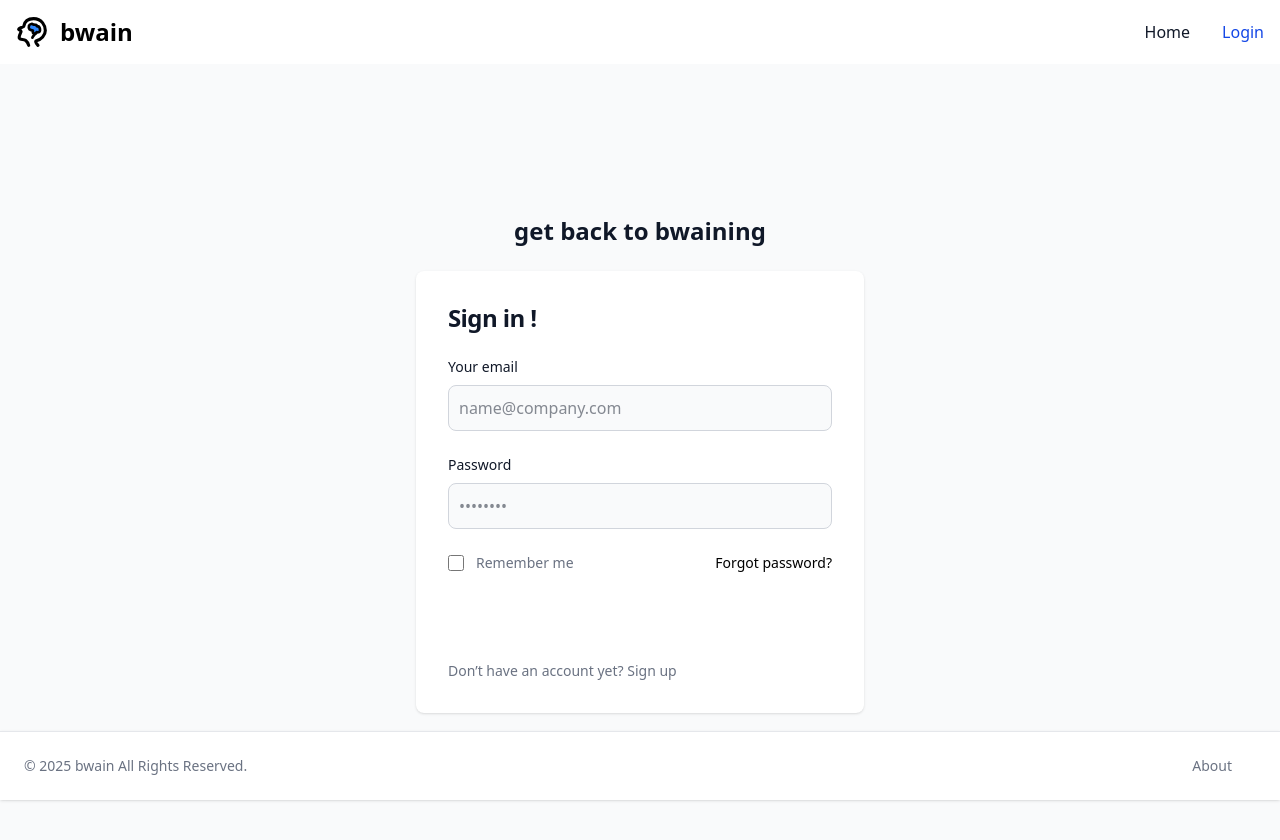
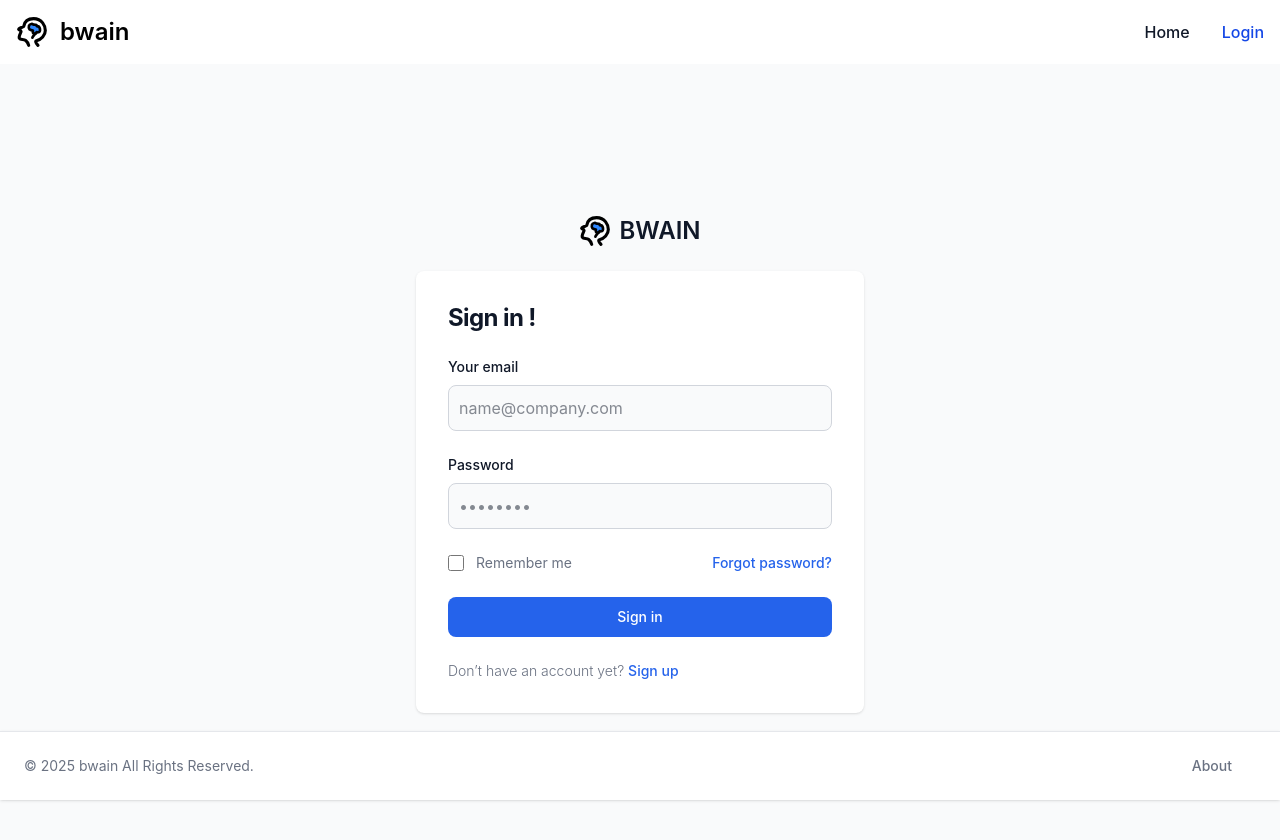
Before and after one commit to MaximeTripp/bwain.space, a React (Vite) app in the folder frontend/: page /login in a window 1280 px wide. Shown: the top 840 px of the page. Built offline with nearby package versions, Linux system fonts and the light colour scheme.

Commit message:
Added dark background to MainLayout and fixed font stylings.

```diff
--- a/frontend/src/index.css
+++ b/frontend/src/index.css
@@ -1 +1,18 @@
 @import "tailwindcss";
+
+@theme {
+    --color-primary-50: #eff6ff;
+    --color-primary-100: #dbeafe;
+    --color-primary-200: #bfdbfe;
+    --color-primary-300: #93c5fd;
+    --color-primary-400: #60a5fa;
+    --color-primary-500: #3b82f6;
+    --color-primary-600: #2563eb;
+    --color-primary-700: #1d4ed8;
+    --color-primary-800: #1e40af;
+    --color-primary-900: #1e3a8a;
+
+    --font-sans: 'Inter', 'ui-sans-serif', 'system-ui', '-apple-system', 'system-ui', 'Segoe UI', 'Roboto', 'Helvetica Neue', 'Arial', 'Noto Sans', 'sans-serif', 'Apple Color Emoji', 'Segoe UI Emoji', 'Segoe UI Symbol', 'Noto Color Emoji';
+    --font-body: 'Inter', 'ui-sans-serif', 'system-ui', '-apple-system', 'system-ui', 'Segoe UI', 'Roboto', 'Helvetica Neue', 'Arial', 'Noto Sans', 'sans-serif', 'Apple Color Emoji', 'Segoe UI Emoji', 'Segoe UI Symbol', 'Noto Color Emoji';
+    --font-mono: 'ui-monospace', 'SFMono-Regular', 'Menlo', 'Monaco', 'Consolas', 'Liberation Mono', 'Courier New', 'monospace';
+}
--- a/frontend/src/layouts/MainLayout.jsx
+++ b/frontend/src/layouts/MainLayout.jsx
@@ -3,18 +3,17 @@ import { Outlet } from 'react-router-dom'
 import NavBar from '../components/NavBar'
 import Footer from '../components/Footer'
 
-
 const MainLayout = () => {
   return (
-    <>
+    <div className="bg-gray-50 dark:bg-gray-900 min-h-screen flex flex-col">
+      <NavBar />
 
-        <NavBar/>
+      <main className="flex-grow">
+        <Outlet />
+      </main>
 
-        <Outlet/>
-
-        <Footer/>
-
-    </>
+      <Footer />
+    </div>
   )
 }
 
--- a/frontend/src/pages/HomePage.jsx
+++ b/frontend/src/pages/HomePage.jsx
@@ -2,7 +2,7 @@ import React from 'react'
 
 const HomePage = () => {
   return (
-    <div>HomePage</div>
+    <p>Hey</p>
   )
 }
 
--- a/frontend/src/pages/LoginPage.jsx
+++ b/frontend/src/pages/LoginPage.jsx
@@ -3,13 +3,11 @@ import { Link } from 'react-router-dom'
 
 const LoginPage = () => {
   return (
-
-<section className="bg-gray-50 dark:bg-gray-900">
     <div className="flex flex-col items-center justify-center px-6 py-8 mx-auto md:h-screen lg:py-0">
-      <a href="#" className="flex items-center mb-6 text-2xl font-semibold text-gray-900 dark:text-white">
-          {/*<img className="w-8 h-8 mr-2" src="bwain.svg" alt="bwain logo"/>*/}
-          get back to bwaining
-      </a>
+        <Link to="/" className="flex items-center mb-6 text-2xl font-semibold text-gray-900 dark:text-white">
+            <img className="w-8 h-8 mr-2" src="bwain.svg" alt="bwain logo"/>
+            BWAIN
+        </Link>
         <div className="w-full bg-white rounded-lg shadow dark:border md:mt-0 sm:max-w-md xl:p-0 dark:bg-gray-800 dark:border-gray-700">
             <div className="p-6 space-y-4 md:space-y-6 sm:p-8">
                 <h1 className="text-xl font-bold leading-tight tracking-tight text-gray-900 md:text-2xl dark:text-white">
@@ -43,8 +41,6 @@ const LoginPage = () => {
             </div>
         </div>
     </div>
-</section>
-
   )
 }
 
--- a/frontend/src/pages/NotFoundPage.jsx
+++ b/frontend/src/pages/NotFoundPage.jsx
@@ -5,11 +5,11 @@ const NotFoundPage = () => {
   return (
     <section className='text-center flex flex-col justify-center items-center h-96'>
       <FaExclamationTriangle className='text-yellow-400 text-6xl mb-4' />
-      <h1 className='text-6xl font-bold mb-4'>404 Not Found</h1>
-      <p className='text-xl mb-5'>This page does not exist</p>
+      <h1 className='text-gray-500 dark:text-gray-400 text-6xl font-bold mb-4'>404 Not Found</h1>
+      <p className='font-light text-gray-500 dark:text-gray-400 text-xl mb-5'>This page does not exist</p>
       <Link
         to='/'
-        className='text-white bg-indigo-700 hover:bg-indigo-900 rounded-md px-3 py-2 mt-4'
+        className="text-white bg-primary-600 hover:bg-primary-700 focus:ring-4 focus:outline-none focus:ring-primary-300 font-medium rounded-lg text-sm px-5 py-2.5 text-center dark:bg-primary-600 dark:hover:bg-primary-700 dark:focus:ring-primary-800"
       >
         Go Back
       </Link>
```
Also changed, not shown: 1 other file (tests, documents, lock files or other folders). Lines whose indentation alone changed are shown as unchanged.
